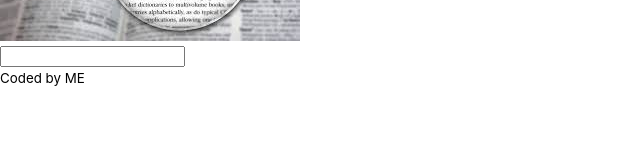
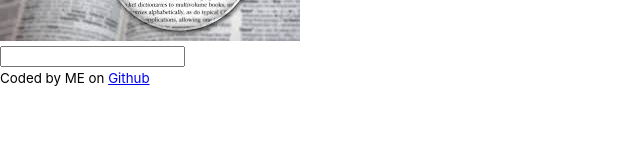
Before and after one commit to CookieCutter13/dictionary1, a React (Create React App) app in the folder my-app/: page / in a window 1280 px wide. Shown: the part 127-287 px from the top of the page, without its empty margins (0-640 px from the left). Built offline with nearby package versions, Linux system fonts and the light colour scheme.

Commit message:
add link

```diff
--- a/my-app/src/App.js
+++ b/my-app/src/App.js
@@ -15,7 +15,12 @@ function App() {
         </main>
 
         <footer className="App-footer">
-          <small>Coded by ME</small>
+          <small>
+            Coded by ME on{" "}
+            <a href="https://github.com/CookieCutter13/dictionary1/tree/main/my-app/src">
+              Github
+            </a>{" "}
+          </small>
         </footer>
       </div>
     </div>
```
